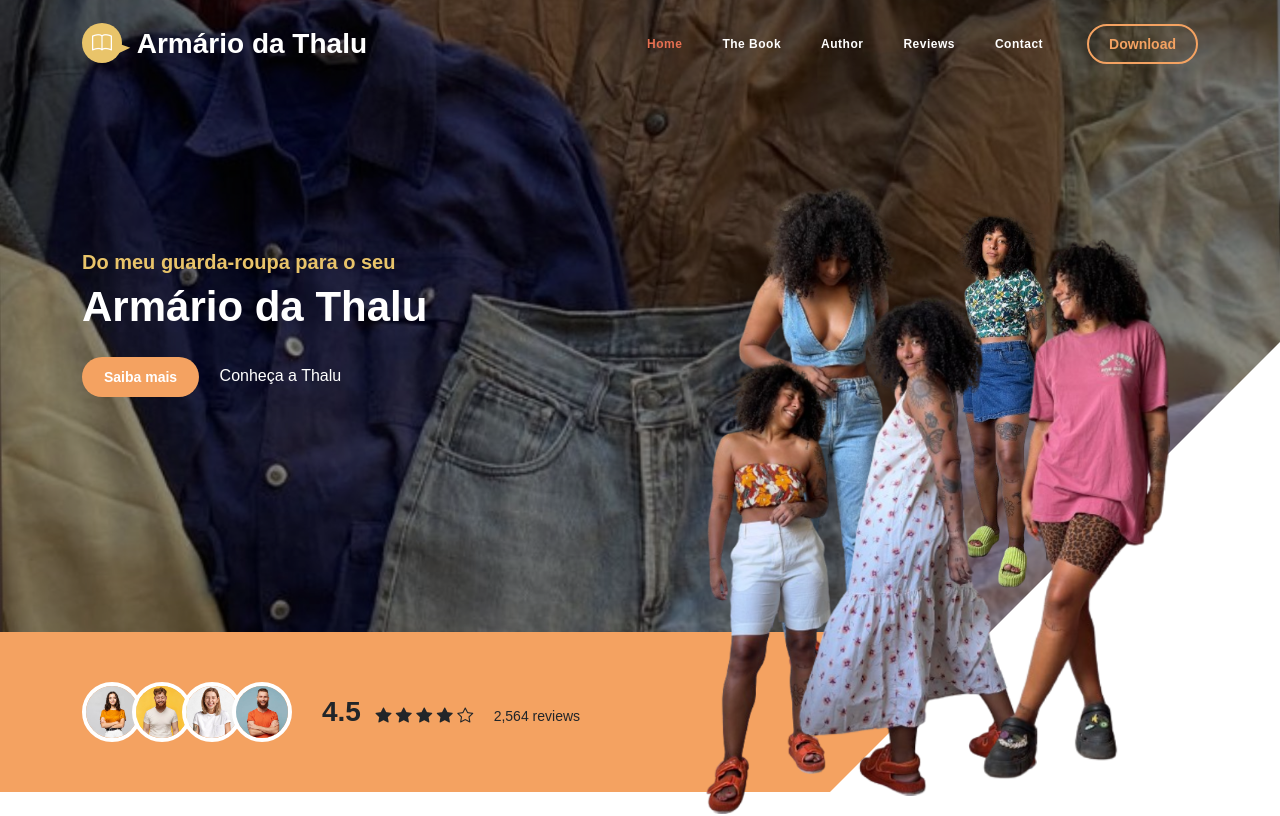
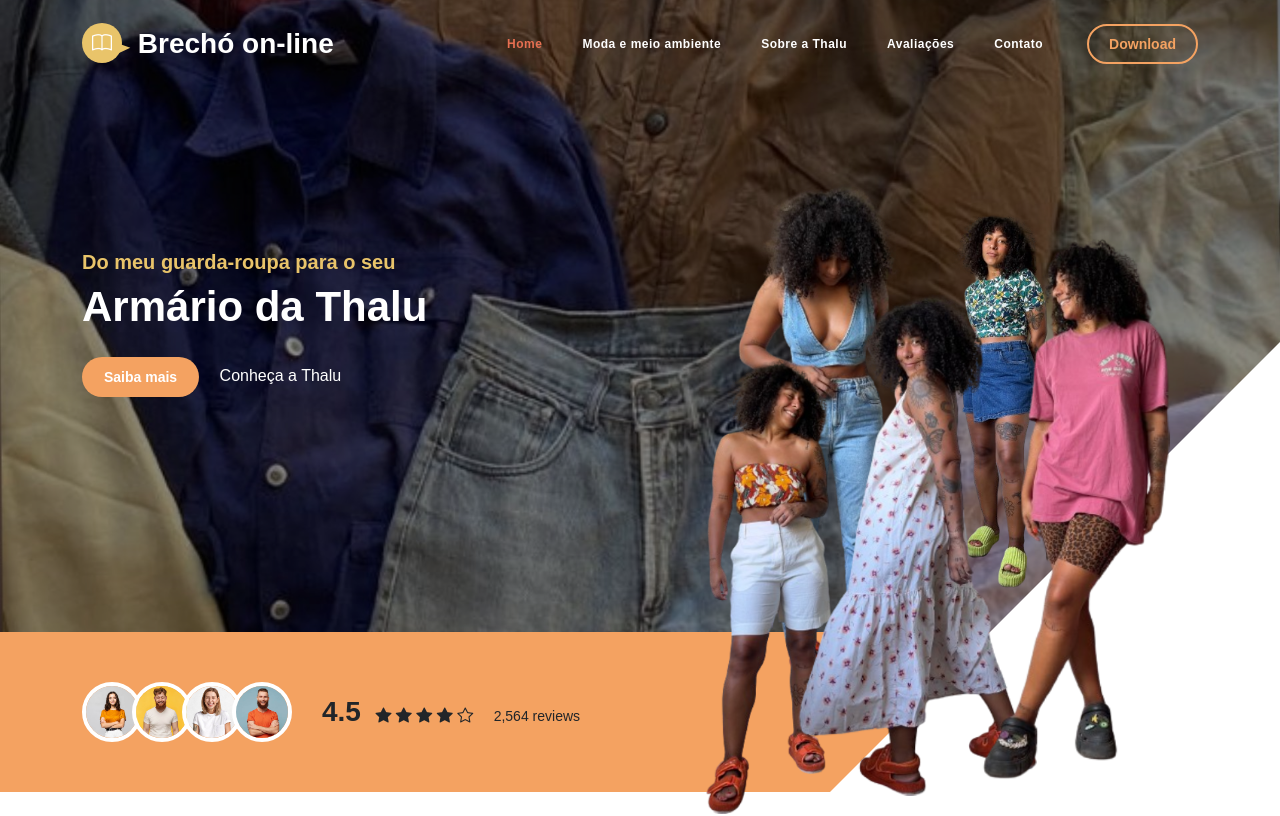
Before and after one commit to armariodathalu/site, a plain HTML site: page index.html in a window 1280 px wide. Shown: the top 816 px of the page. Drawn offline with Linux system fonts and the light colour scheme; a web font is replaced by a local one.

Commit message:
Add files via upload

```diff
--- a/index.html
+++ b/index.html
@@ -51,7 +51,7 @@ https://templatemo.com/tm-588-ebook-landing
                 <div class="container">
                     <a class="navbar-brand" href="index.html">
                         <i class="navbar-brand-icon bi-book me-2"></i>
-                        <span>Armário da Thalu</span>
+                        <span>Brechó on-line</span>
                     </a>
 
                     <div class="d-lg-none ms-auto me-3">
@@ -72,19 +72,19 @@ https://templatemo.com/tm-588-ebook-landing
                             </li>
 
                             <li class="nav-item">
-                                <a class="nav-link click-scroll" href="#section_2">The Book</a>
+                                <a class="nav-link click-scroll" href="#section_2">Moda e meio ambiente</a>
                             </li>
 
                             <li class="nav-item">
-                                <a class="nav-link click-scroll" href="#section_3">Author</a>
+                                <a class="nav-link click-scroll" href="#section_3">Sobre a Thalu</a>
                             </li>
 
                             <li class="nav-item">
-                                <a class="nav-link click-scroll" href="#section_4">Reviews</a>
+                                <a class="nav-link click-scroll" href="#section_4">Avaliações</a>
                             </li>
 
                             <li class="nav-item">
-                                <a class="nav-link click-scroll" href="#section_5">Contact</a>
+                                <a class="nav-link click-scroll" href="#section_5">Contato</a>
                             </li>
                         </ul>
 
```
